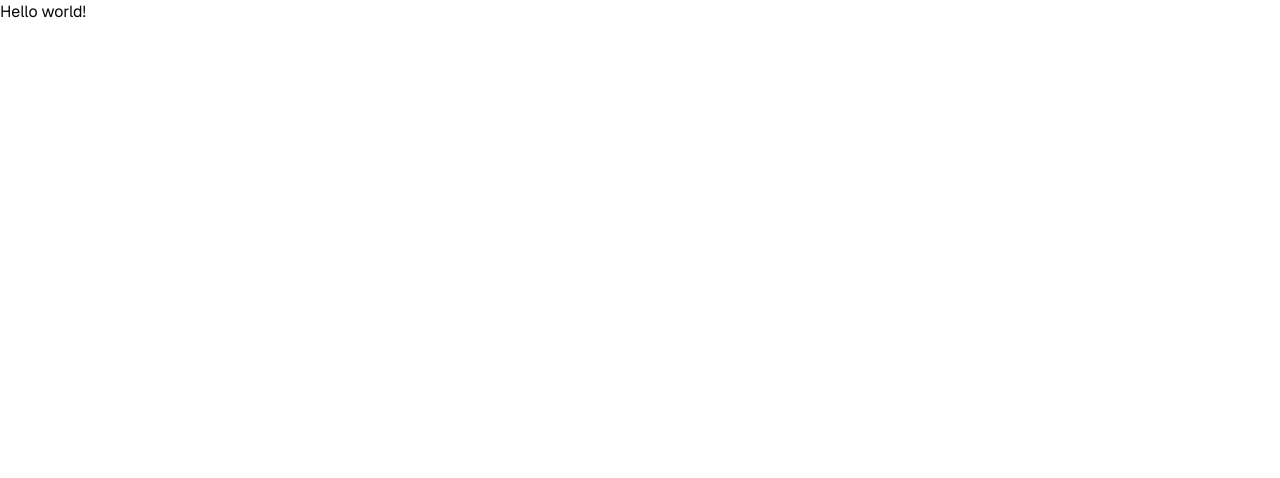
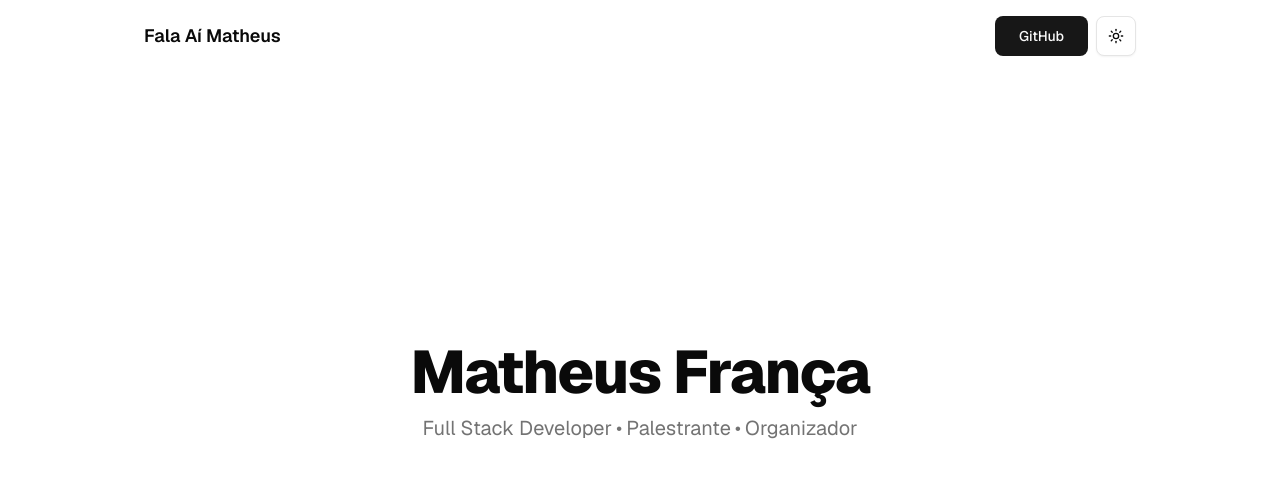
Before and after one commit to FalaAiMatheus/portfolio, a Next.js app: page / in a window 1280 px wide. Shown: the top 478 px of the page. Built offline with nearby package versions, Linux system fonts and the light colour scheme.

Commit message:
feat: creating header and hero section

```diff
--- a/package.json
+++ b/package.json
@@ -12,6 +12,7 @@
         "format": "prettier --write \"**/*.{ts,jsx,tsx}\" --cache"
     },
     "dependencies": {
+        "@radix-ui/react-slot": "^1.2.4",
         "class-variance-authority": "^0.7.1",
         "clsx": "^2.1.1",
         "lucide-react": "^0.563.0",
--- a/src/app/page.tsx
+++ b/src/app/page.tsx
@@ -1,7 +1,11 @@
+import { Header } from '~/components/header';
+import { HeroSection } from '~/components/hero';
+
 export default function Home() {
   return (
     <main>
-      <div>Hello world!</div>
+      <Header />
+      <HeroSection />
     </main>
   );
 }
--- /dev/null
+++ b/src/components/header.tsx
@@ -0,0 +1,26 @@
+import { Button } from './ui/button';
+import Link from 'next/link';
+import { ToggleTheme } from './ui/toggle-theme';
+
+export const Header = () => {
+  return (
+    <section className="m-auto flex w-screen max-w-5xl items-center justify-center">
+      <header className="flex w-full items-center justify-between p-4">
+        <div className="text-lg font-semibold">Fala Aí Matheus</div>
+        <div className="flex items-center gap-2">
+          <Button size={'lg'} asChild>
+            <div>
+              <Link
+                href="https://github.com/FalaAiMatheus"
+                rel="noopener noreferrer"
+              >
+                GitHub
+              </Link>
+            </div>
+          </Button>
+          <ToggleTheme />
+        </div>
+      </header>
+    </section>
+  );
+};
--- /dev/null
+++ b/src/components/hero.tsx
@@ -0,0 +1,20 @@
+export const HeroSection = () => {
+  return (
+    <section className="flex h-[80vh] w-full items-center justify-center p-4">
+      <div className="flex flex-col items-center justify-center gap-3">
+        <h1 className="scroll-m-20 text-center text-4xl font-extrabold tracking-tight text-balance xl:text-6xl">
+          Matheus França
+        </h1>
+        <div>
+          <div className="text-muted-foreground flex flex-wrap items-center justify-center gap-1 text-center text-xl">
+            <span>Full Stack Developer</span>
+            <span>•</span>
+            <span>Palestrante</span>
+            <span>•</span>
+            <span>Organizador</span>
+          </div>
+        </div>
+      </div>
+    </section>
+  );
+};
--- /dev/null
+++ b/src/components/ui/button.tsx
@@ -0,0 +1,64 @@
+import * as React from 'react';
+import { Slot } from '@radix-ui/react-slot';
+import { cva, type VariantProps } from 'class-variance-authority';
+
+import { cn } from '~/lib/utils';
+
+const buttonVariants = cva(
+  "inline-flex items-center justify-center gap-2 whitespace-nowrap rounded-md text-sm font-medium transition-all disabled:pointer-events-none disabled:opacity-50 [&_svg]:pointer-events-none [&_svg:not([class*='size-'])]:size-4 shrink-0 [&_svg]:shrink-0 outline-none focus-visible:border-ring focus-visible:ring-ring/50 focus-visible:ring-[3px] aria-invalid:ring-destructive/20 dark:aria-invalid:ring-destructive/40 aria-invalid:border-destructive cursor-pointer",
+  {
+    variants: {
+      variant: {
+        default: 'bg-primary text-primary-foreground hover:bg-primary/90',
+        destructive:
+          'bg-destructive text-white hover:bg-destructive/90 focus-visible:ring-destructive/20 dark:focus-visible:ring-destructive/40 dark:bg-destructive/60',
+        outline:
+          'border bg-background shadow-xs hover:bg-accent hover:text-accent-foreground dark:bg-input/30 dark:border-input dark:hover:bg-input/50',
+        secondary:
+          'bg-secondary text-secondary-foreground hover:bg-secondary/80',
+        ghost:
+          'hover:bg-accent hover:text-accent-foreground dark:hover:bg-accent/50',
+        link: 'text-primary underline-offset-4 hover:underline',
+      },
+      size: {
+        default: 'h-9 px-4 py-2 has-[>svg]:px-3',
+        xs: "h-6 gap-1 rounded-md px-2 text-xs has-[>svg]:px-1.5 [&_svg:not([class*='size-'])]:size-3",
+        sm: 'h-8 rounded-md gap-1.5 px-3 has-[>svg]:px-2.5',
+        lg: 'h-10 rounded-md px-6 has-[>svg]:px-4',
+        icon: 'size-9',
+        'icon-xs': "size-6 rounded-md [&_svg:not([class*='size-'])]:size-3",
+        'icon-sm': 'size-8',
+        'icon-lg': 'size-10',
+      },
+    },
+    defaultVariants: {
+      variant: 'default',
+      size: 'default',
+    },
+  }
+);
+
+function Button({
+  className,
+  variant = 'default',
+  size = 'default',
+  asChild = false,
+  ...props
+}: React.ComponentProps<'button'> &
+  VariantProps<typeof buttonVariants> & {
+    asChild?: boolean;
+  }) {
+  const Comp = asChild ? Slot : 'button';
+
+  return (
+    <Comp
+      data-slot="button"
+      data-variant={variant}
+      data-size={size}
+      className={cn(buttonVariants({ variant, size, className }))}
+      {...props}
+    />
+  );
+}
+
+export { Button, buttonVariants };
--- /dev/null
+++ b/src/components/ui/toggle-theme.tsx
@@ -0,0 +1,21 @@
+'use client';
+
+import { Moon, Sun } from 'lucide-react';
+import { useTheme } from 'next-themes';
+import { Button } from '~/components/ui/button';
+
+export const ToggleTheme = () => {
+  const { theme, setTheme } = useTheme();
+
+  const changeTheme = () => {
+    return theme == 'light' ? setTheme('dark') : setTheme('light');
+  };
+
+  return (
+    <Button variant="outline" size="icon-lg" onClick={changeTheme}>
+      <Sun className="h-[1.2rem] w-[1.2rem] scale-100 rotate-0 transition-all dark:scale-0 dark:-rotate-90" />
+      <Moon className="absolute h-[1.2rem] w-[1.2rem] scale-0 rotate-90 transition-all dark:scale-100 dark:rotate-0" />
+      <span className="sr-only">Toggle theme</span>
+    </Button>
+  );
+};
```
Also changed, not shown: 1 other file (tests, documents, lock files or other folders).
